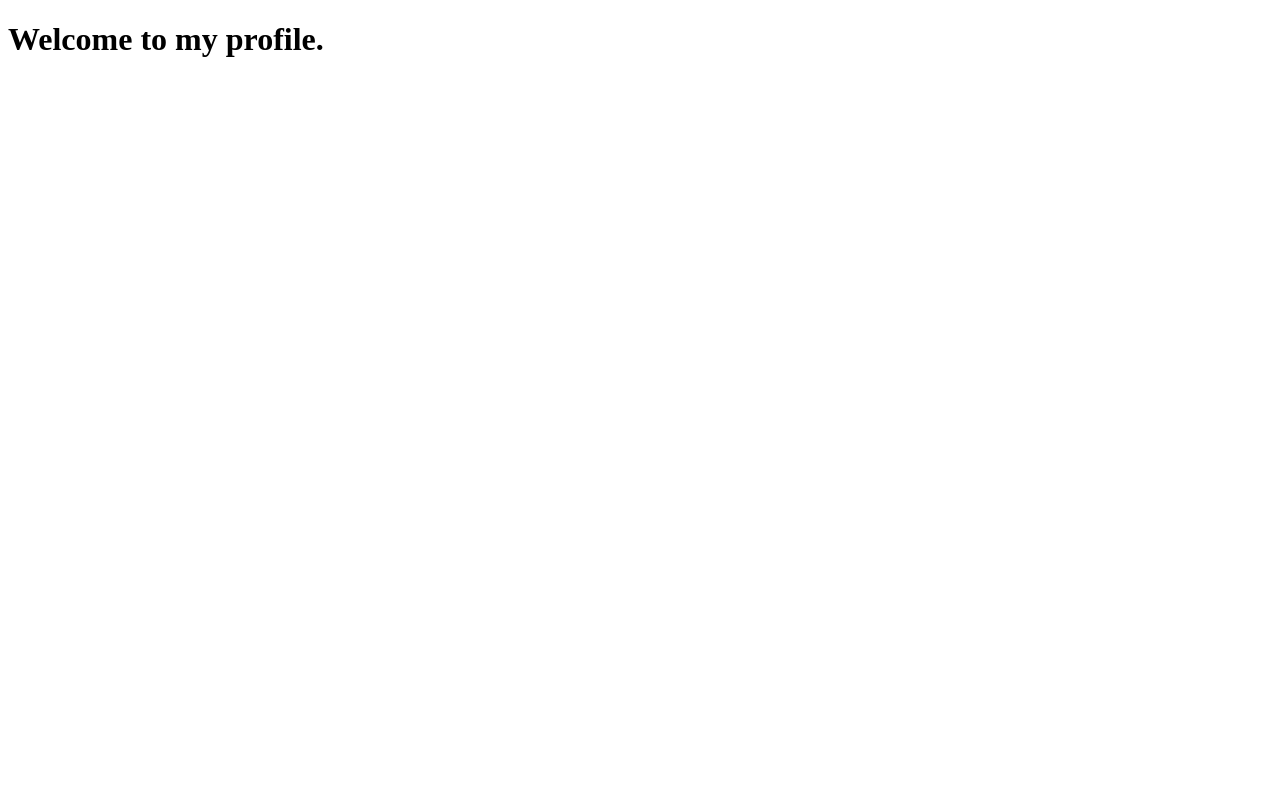
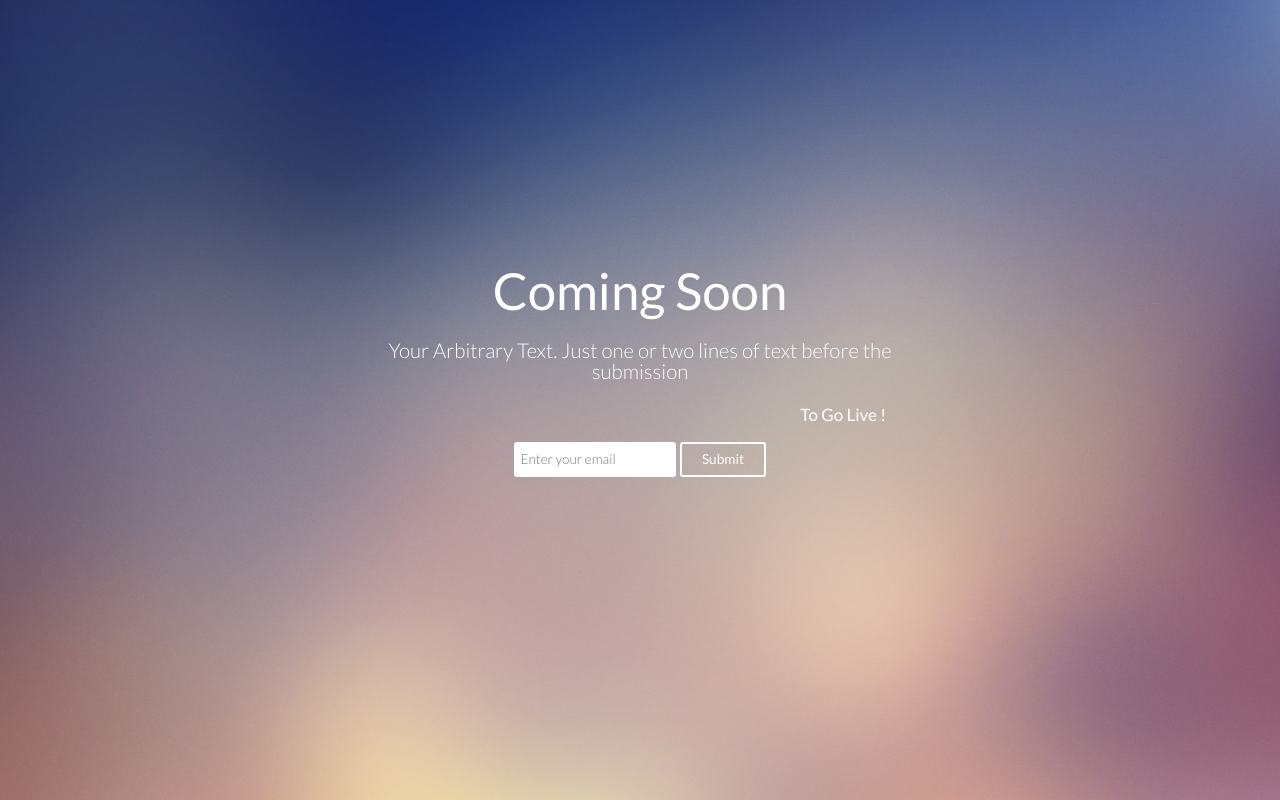
Before and after one commit to sanjoyment/sanjoyment.com, a plain HTML site: page index.html in a window 1280 px wide. Drawn offline with Linux system fonts and the light colour scheme.

Commit message:
coming soon added.

```diff
--- a/index.html
+++ b/index.html
@@ -3,8 +3,24 @@
 <head>
     <meta charset="UTF-8">
     <title>Sanjoyment</title>
+    <link rel="stylesheet" type="text/css" href="style.css">
+    <link href='http://fonts.googleapis.com/css?family=Lato:300,400' rel='stylesheet' type='text/css'>
 </head>
 <body>
-<h1>Welcome to my profile.</h1>
+    <div class="soon">
+        <h1>Coming Soon</h1>
+        <p>
+            Your Arbitrary Text. Just one or two lines of text before the submission
+        </p>
+        <div class="count">
+            <h1 id="countdown" class="clock"></h1>
+            <h3>To Go Live !</h3>
+        </div>
+        <form>
+            <input type="email" name="email" placeholder="Enter your email">
+            <!-- I used new format. Which may not support in old browser & implementation.You can use your own using it a template-->
+            <input type="submit">
+        </form>
+    </div>
 </body>
 </html>
--- /dev/null
+++ b/style.css
@@ -0,0 +1,133 @@
+html, body, div, span, applet, object, iframe,
+h1, h2, h3, h4, h5, h6, p, blockquote, pre,
+a, abbr, acronym, address, big, cite, code,
+del, dfn, em, img, ins, kbd, q, s, samp,
+small, strike, strong, sub, sup, tt, var,
+b, u, i, center,
+dl, dt, dd, ol, ul, li,
+fieldset, form, label, legend,
+table, caption, tbody, tfoot, thead, tr, th, td,
+article, aside, canvas, details, embed,
+figure, figcaption, footer, header, hgroup,
+menu, nav, output, ruby, section, summary,
+time, mark, audio, video {
+    margin: 0;
+    padding: 0;
+    border: 0;
+    font-size: 100%;
+    font: inherit;
+    vertical-align: baseline;
+}
+/* HTML5 display-role reset for older browsers */
+article, aside, details, figcaption, figure,
+footer, header, hgroup, menu, nav, section {
+    display: block;
+}
+body {
+    line-height: 1;
+}
+ol, ul {
+    list-style: none;
+}
+blockquote, q {
+    quotes: none;
+}
+blockquote:before, blockquote:after,
+q:before, q:after {
+    content: '';
+    content: none;
+}
+table {
+    border-collapse: collapse;
+    border-spacing: 0;
+}
+body{
+    font-size: 17px;
+    background: #2ecc71 url('images/bg.jpg') no-repeat center center fixed;
+    background-size: cover;
+    font-family: 'Lato',"Open Sans", Arial;
+    transition: ease-in-out all 300ms;
+}
+.soon {
+    position:absolute;
+    width: 600px;
+    height: 270px;
+    left:0;
+    right:0;
+    top:0;
+    bottom:0;
+    margin-top:50%;
+    margin:auto;
+    max-width:100%;
+    max-height:100%;
+}
+.soon h1 {
+    text-align: center;
+    color: #fff;
+    font-size: 3em;
+    font-family: 'Lato';
+    font-weight: 400;
+}
+.soon p{
+    color: #fff;
+    font-family: 'Lato';
+    font-weight: 300;
+    text-align: center;
+    margin: 0 auto;
+    font-size: 1.2em;
+    padding: 1.2em 0;
+}
+.soon form{
+    margin: 0 auto;
+    text-align: center;
+}
+input{
+    transition: ease-in-out all 300ms;
+}
+.soon form input[type="email"]{
+    height: 2.5em;
+    color: #34495e;
+    border-radius: 3px;
+    border: none;
+    padding: 0 .5em;
+    padding-bottom: 0.1em;
+    font-family: 'Lato';
+    font-weight: 300;
+    font-size: 0.8em;
+}
+.soon form input[type="email"]:focus{
+    outline: none;
+}
+.soon form input[type="submit"]{
+    height: 2.6em;
+    color: #fff;
+    background-color: transparent;
+    border-radius: 3px;
+    border: 2px solid #fff;
+    padding: 0 1.5em;
+    padding-bottom: 0.1em;
+    font-family: 'Lato';
+    font-weight: 400;
+    font-size: .8em;
+}
+.soon form input[type="submit"]:hover{
+    background-color:#fff;
+    background: rgba(255, 255, 255, 0.3);
+}
+
+.count {
+    position:relative;
+    margin-bottom:6%;
+    right: 8%;
+    font-family: 'Lato';
+}
+.clock {
+    font-size:75px;
+    text-align:center;
+}
+.count h3 {
+    position: absolute;
+    right: 1%;
+    top: 60%;
+    color: #ffffff;
+}
```
Also changed, not shown: images/bg.jpg (added).
